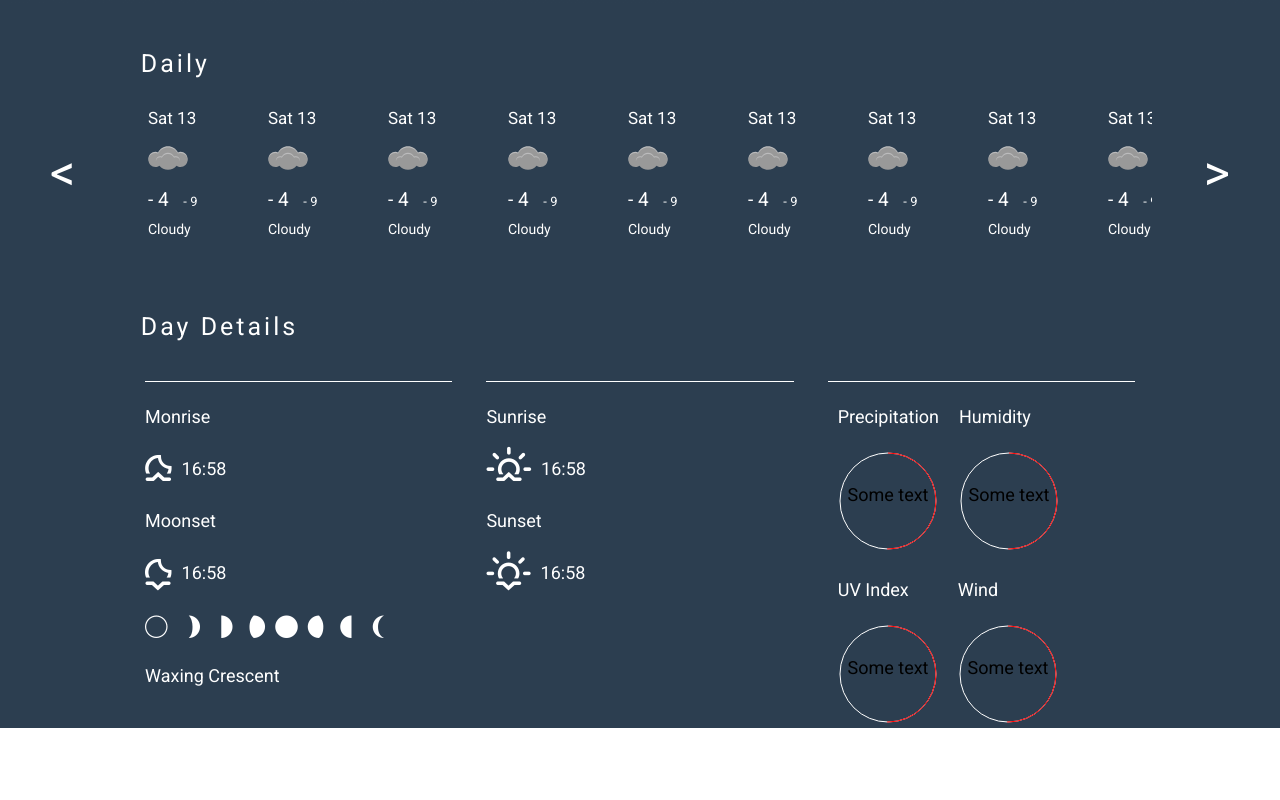
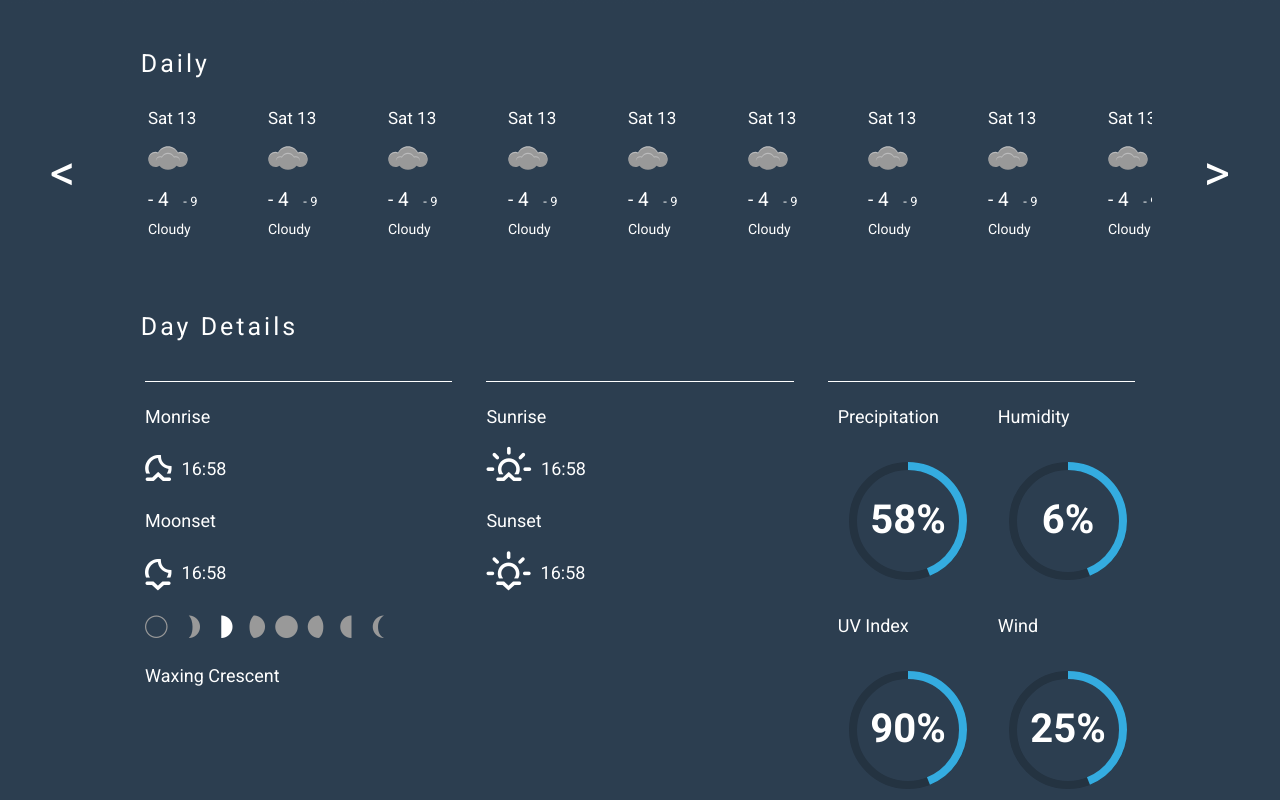
Before and after one commit to milosandrejic/weather-forecast, a Next.js app: page / in a window 1280 px wide. Shown: the part 796-1596 px from the top of the page. Before the commit the page ends 1524 px from the top, so only its background shows below. Built offline with nearby package versions, Linux system fonts and the light colour scheme.

Commit message:
progress circle and moon phase icon changes

```diff
--- a/components/DayDetails/DayDetails.js
+++ b/components/DayDetails/DayDetails.js
@@ -23,7 +23,7 @@ const DayDetails = () => {
               className={`${styles.moonPhaseItem} wi wi-moon-waxing-crescent-4`}
             />
             <li
-              className={`${styles.moonPhaseItem} wi wi-moon-first-quarter`}
+              className={`${styles.moonPhaseItem} ${styles.moonPhaseItemActive} wi wi-moon-first-quarter`}
             />
             <li
               className={`${styles.moonPhaseItem} wi wi-moon-waxing-gibbous-4`}
@@ -57,51 +57,51 @@ const DayDetails = () => {
           <div className={styles.row}>
             <div className={styles.circleContainer}>
               <h4 className={styles.detailName}>Precipitation</h4>
-              <svg height={100} width={100} className={styles.circle}>
+              <svg height={140} width={140} className={styles.circle}>
                 <circle
-                  strokeWidth={1}
-                  fill="transparent"
-                  r={48}
-                  cx={50}
-                  cy={50}
-                  stroke="white"
+                  className={` ${styles.progressCircle} ${styles.progressCircleBack}`}
+                  r={55}
+                  cx={70}
+                  cy={70}
                 />
                 <circle
-                  className={styles.progressCircle}
-                  strokeWidth={1}
-                  fill="transparent"
-                  r={48}
-                  cx={50}
-                  cy={50}
-                  stroke="red"
+                  className={` ${styles.progressCircle} ${styles.progressCircleFront}`}
+                  r={55}
+                  cx={70}
+                  cy={70}
                 />
-                <text textAnchor="middle" x="50%" y="50%">
-                  Some text
+                <text
+                  textAnchor="middle"
+                  x="50%"
+                  y="50%"
+                  className={styles.progressCircleText}
+                >
+                  58%
                 </text>
               </svg>
             </div>
             <div className={styles.circleContainer}>
               <h4 className={styles.detailName}>Humidity</h4>
-              <svg height={100} width={100} className={styles.circle}>
+              <svg height={140} width={140} className={styles.circle}>
                 <circle
-                  strokeWidth={1}
-                  fill="transparent"
-                  r={48}
-                  cx={50}
-                  cy={50}
-                  stroke="white"
+                  className={` ${styles.progressCircle} ${styles.progressCircleBack}`}
+                  r={55}
+                  cx={70}
+                  cy={70}
                 />
                 <circle
-                  className={styles.progressCircle}
-                  strokeWidth={1}
-                  fill="transparent"
-                  r={48}
-                  cx={50}
-                  cy={50}
-                  stroke="red"
+                  className={` ${styles.progressCircle} ${styles.progressCircleFront}`}
+                  r={55}
+                  cx={70}
+                  cy={70}
                 />
-                <text textAnchor="middle" x="50%" y="50%">
-                  Some text
+                <text
+                  textAnchor="middle"
+                  x="50%"
+                  y="50%"
+                  className={styles.progressCircleText}
+                >
+                  6%
                 </text>
               </svg>
             </div>
@@ -109,51 +109,51 @@ const DayDetails = () => {
           <div className={styles.row}>
             <div className={styles.circleContainer}>
               <h4 className={styles.detailName}>UV Index</h4>
-              <svg height={100} width={100} className={styles.circle}>
+              <svg height={140} width={140} className={styles.circle}>
                 <circle
-                  strokeWidth={1}
-                  fill="transparent"
-                  r={48}
-                  cx={50}
-                  cy={50}
-                  stroke="white"
+                  className={` ${styles.progressCircle} ${styles.progressCircleBack}`}
+                  r={55}
+                  cx={70}
+                  cy={70}
                 />
                 <circle
-                  className={styles.progressCircle}
-                  strokeWidth={1}
-                  fill="transparent"
-                  r={48}
-                  cx={50}
-                  cy={50}
-                  stroke="red"
+                  className={` ${styles.progressCircle} ${styles.progressCircleFront}`}
+                  r={55}
+                  cx={70}
+                  cy={70}
                 />
-                <text textAnchor="middle" x="50%" y="50%">
-                  Some text
+                <text
+                  textAnchor="middle"
+                  x="50%"
+                  y="50%"
+                  className={styles.progressCircleText}
+                >
+                  90%
                 </text>
               </svg>
             </div>
             <div className={styles.circleContainer}>
               <h4 className={styles.detailName}>Wind</h4>
-              <svg height={100} width={100} className={styles.circle}>
+              <svg height={140} width={140} className={styles.circle}>
                 <circle
-                  strokeWidth={1}
-                  fill="transparent"
-                  r={48}
-                  cx={50}
-                  cy={50}
-                  stroke="white"
+                  className={` ${styles.progressCircle} ${styles.progressCircleBack}`}
+                  r={55}
+                  cx={70}
+                  cy={70}
                 />
                 <circle
-                  className={styles.progressCircle}
-                  strokeWidth={1}
-                  fill="transparent"
-                  r={48}
-                  cx={50}
-                  cy={50}
-                  stroke="red"
+                  className={` ${styles.progressCircle} ${styles.progressCircleFront}`}
+                  r={55}
+                  cx={70}
+                  cy={70}
                 />
-                <text textAnchor="middle" x="50%" y="50%">
-                  Some text
+                <text
+                  textAnchor="middle"
+                  x="50%"
+                  y="50%"
+                  className={styles.progressCircleText}
+                >
+                  25%
                 </text>
               </svg>
             </div>
--- a/components/DayDetails/DayDetails.module.scss
+++ b/components/DayDetails/DayDetails.module.scss
@@ -25,13 +25,6 @@
   margin: 1rem 0 4rem 11%;
 }
 
-.progressCircle {
-  stroke-dasharray: 301.59 301.59;
-  stroke-dashoffset: 150;
-  transform-origin: 50% 50%;
-  transform: rotate(-90deg);
-}
-
 .icon {
   font-size: 3.5rem;
   margin-right: 1rem;
@@ -45,8 +38,40 @@
 
 .moonPhaseItem {
   margin-right: 1rem;
+  color: darken($color-primary, 40%);
+}
+
+.moonPhaseItemActive {
+  color: $color-primary;
 }
 
 .circleContainer {
   margin: 0 1rem;
+  display: flex;
+  flex-direction: column;
+  justify-content: space-around;
 }
+
+.progressCircle {
+  stroke-width: 8px;
+  fill: transparent;
+}
+
+.progressCircleFront {
+  stroke-dasharray: 301.59 301.59;
+  stroke-dashoffset: 150;
+  transform-origin: 50% 50%;
+  transform: rotate(-90deg);
+  stroke: #34ace0;
+}
+
+.progressCircleBack {
+  stroke: rgba(rgb(7, 7, 7), 0.2);
+}
+
+.progressCircleText {
+  font-size: 4rem;
+  transform: translateY(1.2rem);
+  fill: $color-primary;
+  font-weight: bold;
+}
```
